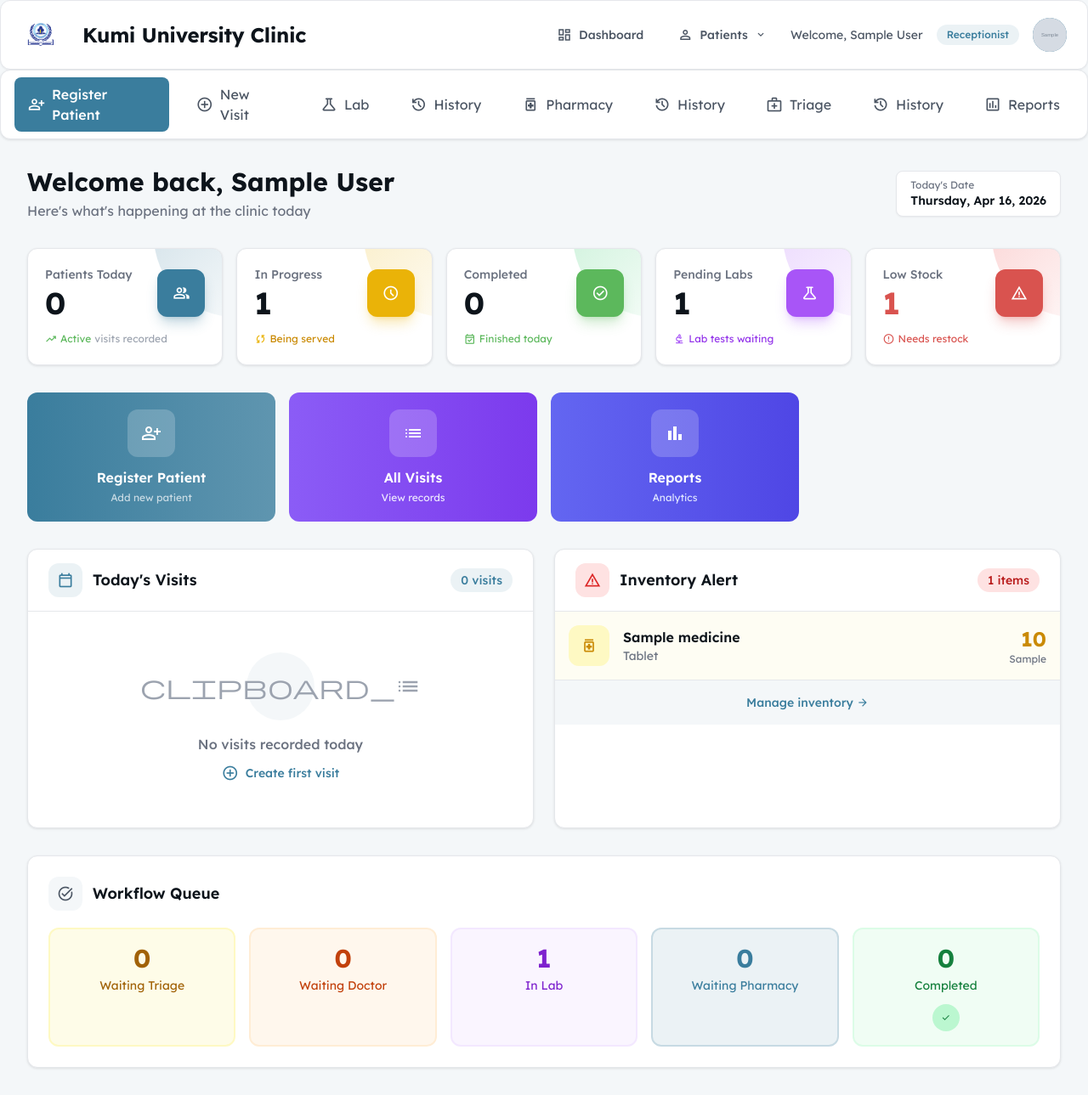
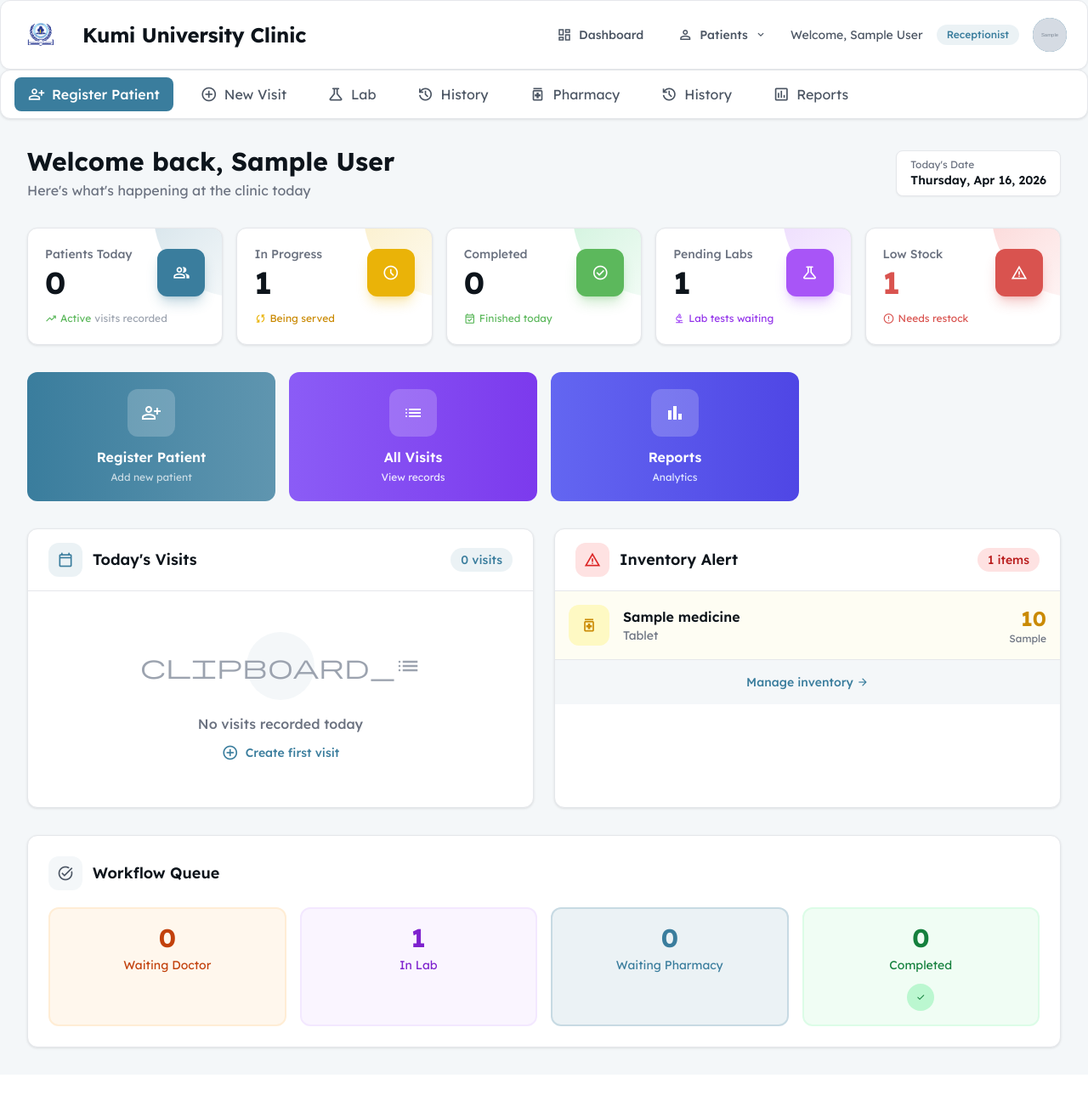
Before and after one commit to Bensonjigo/Kumiclinic, a Django app: page /dashboard/all/ in a window 1280 px wide. Shown: the whole page at 85% size. After the commit the page ends 1236 px from the top, so only its background shows below. Run offline with Django 5.2, Linux system fonts and the light colour scheme; a user stored in the database is signed in; tables that the repository leaves empty hold one stand-in row (values such as "Sample post"); grey boxes marked "Sample" are stand-in pictures; parts of the project's set-up code (start-up, migrations or seed data) failed here and were passed over; some libraries are stand-ins or nearby versions.

Commit message:
Remove Triage from admin/inventory dashboard
- Hide Triage navigation for admin/superuser users
- Hide Waiting Triage from workflow queue for non-nurse users

```diff
--- a/templates/base.html
+++ b/templates/base.html
@@ -199,7 +199,7 @@
                 </a>
                 {% endif %}
 
-                {% if user.role == 'NURSE' or user.is_superuser %}
+                {% if user.role == 'NURSE' %}
                 <a href="{% url 'pending_triages' %}" class="flex items-center gap-2 px-4 py-2 text-gray-600 dark:text-gray-300 hover:text-primary hover:bg-gray-100 dark:hover:bg-gray-700 rounded-lg {% if request.resolver_match.url_name == 'pending_triages' %}text-primary bg-primary/10{% endif %}">
                     <span class="material-symbols-outlined">medical_services</span>
                     <span>Triage</span>
--- a/templates/clinic/dashboard.html
+++ b/templates/clinic/dashboard.html
@@ -271,7 +271,8 @@
         <h3 class="text-lg font-semibold text-[#0d141b] dark:text-white">Workflow Queue</h3>
     </div>
 
-    <div class="grid grid-cols-2 md:grid-cols-5 gap-4">
+    <div class="grid grid-cols-2 md:grid-cols-4 gap-4">
+        {% if user.role == 'NURSE' %}
         <a href="{% url 'pending_triages' %}" class="group bg-yellow-50 dark:bg-yellow-900/20 border-2 border-yellow-100 dark:border-yellow-800 rounded-xl p-4 text-center hover:border-yellow-300 dark:hover:border-yellow-600 hover:bg-yellow-100 dark:hover:bg-yellow-900/30 transition-all">
             <p class="text-3xl font-bold text-yellow-700 dark:text-yellow-400 group-hover:scale-110 transition-transform">{{ waiting_triage|default:0 }}</p>
             <p class="text-sm text-yellow-700 dark:text-yellow-400 mt-1">Waiting Triage</p>
@@ -279,6 +280,7 @@
                 <span class="material-symbols-outlined text-yellow-700 dark:text-yellow-400 text-xs">arrow_forward</span>
             </div>
         </a>
+        {% endif %}
         <a href="{% url 'pending_consultations' %}" class="group bg-orange-50 dark:bg-orange-900/20 border-2 border-orange-100 dark:border-orange-800 rounded-xl p-4 text-center hover:border-orange-300 dark:hover:border-orange-600 hover:bg-orange-100 dark:hover:bg-orange-900/30 transition-all">
             <p class="text-3xl font-bold text-orange-700 dark:text-orange-400 group-hover:scale-110 transition-transform">{{ waiting_doctor|default:0 }}</p>
             <p class="text-sm text-orange-700 dark:text-orange-400 mt-1">Waiting Doctor</p>
```
